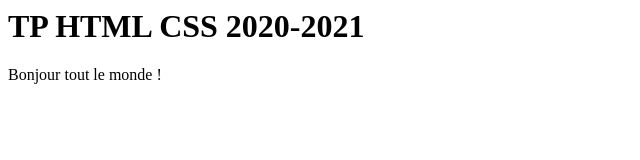
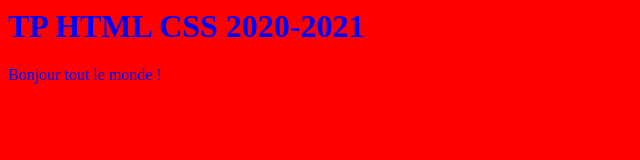
Before and after one commit to BougeISM/SNT_2021, a plain HTML site: page index.html in a window 1280 px wide. Shown: the whole page, without its empty margins (0-640 px from the left). Drawn offline with Linux system fonts and the light colour scheme.

Commit message:
Création feuille de style

```diff
--- a/index.html
+++ b/index.html
@@ -2,6 +2,7 @@
     <head>
         <meta charset="utf-8" />
         <title>TP SNT</title>
+		<link rel="stylesheet" href="style.css">
     </head>
     <body>
 		    <h1>TP HTML CSS 2020-2021</h1>
--- /dev/null
+++ b/style.css
@@ -0,0 +1,5 @@
+/* style.css */
+ body {
+     background:red;
+     color:blue;
+ }
```
